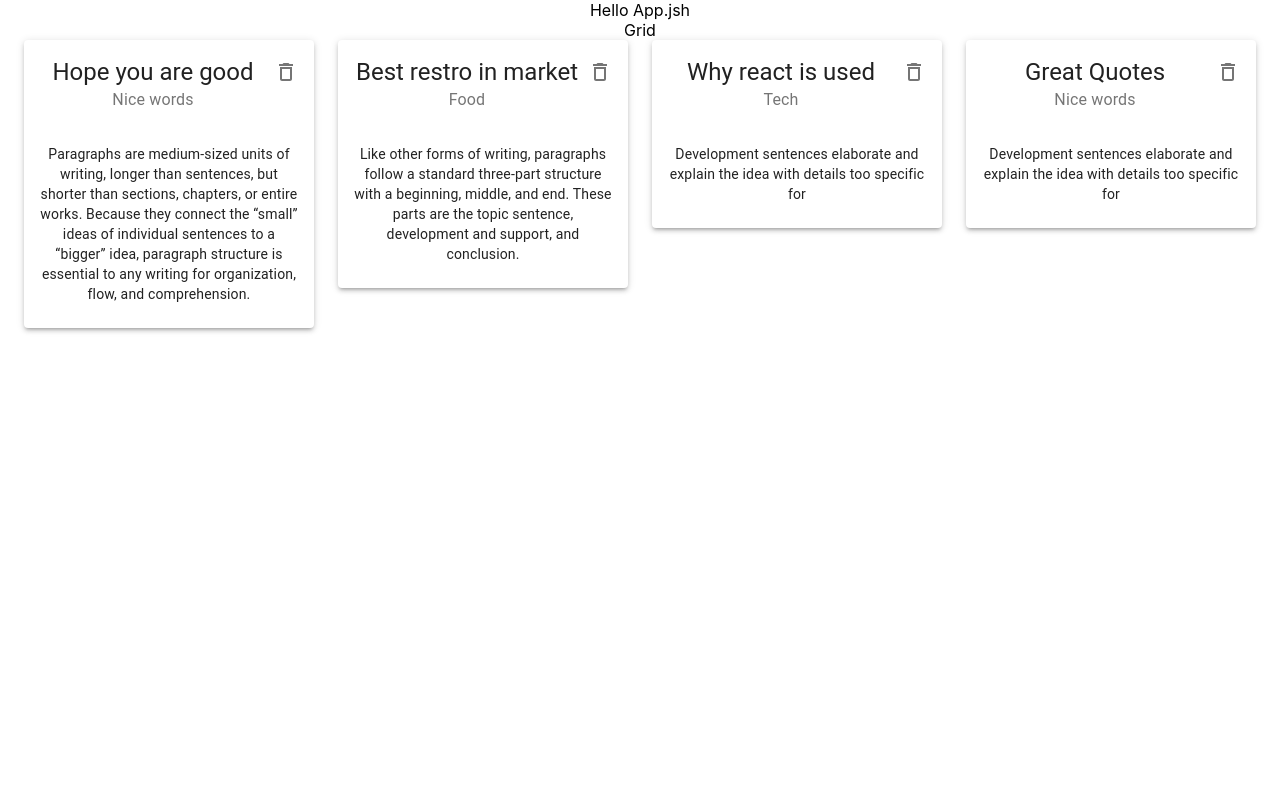
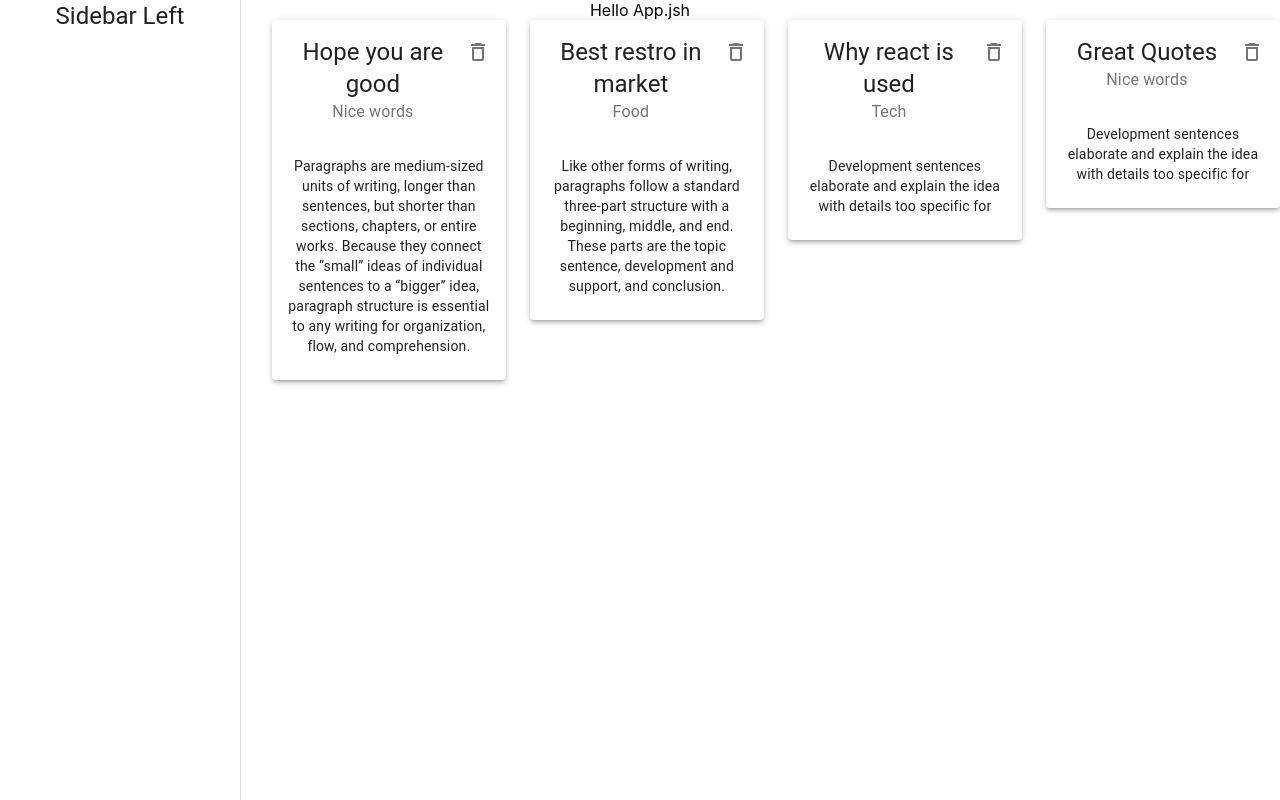
Before and after one commit to Atharva-77/Material-UI-Basics, a React (Create React App) app in the folder material-ui-app/: page / in a window 1280 px wide. Built offline with nearby package versions, Linux system fonts and the light colour scheme.

Commit message:
Sidebar added

```diff
--- a/material-ui-app/src/App.js
+++ b/material-ui-app/src/App.js
@@ -11,6 +11,7 @@ import { ThemeProvider } from '@mui/material';
 import InputFieldText from './InputTextField';
 import InputTextField from './InputTextField';
 import GridComponent from './GridComponent';
+import Sidebar from './Sidebar';
 
 const theme=createTheme({
     palette: {
@@ -42,7 +43,8 @@ function App() {
              {/* <MultTypography/> */}
               {/* <ButtonUI /> */}
               {/* <InputTextField /> */}
-              <GridComponent />
+          <GridComponent />
+          {/* <Sidebar /> */}
         </div>
 
       </ThemeProvider>
--- a/material-ui-app/src/GridComponent.js
+++ b/material-ui-app/src/GridComponent.js
@@ -8,6 +8,7 @@ import './InputTextField.css'
 import { useState } from 'react';
 import { FormControl, FormLabel, Grid } from '@mui/material';
 import CardsComponent from './CardsComponent';
+import Sidebar from './Sidebar';
 
 const useStyle=makeStyles({
     filed:{
@@ -24,6 +25,9 @@ const useStyle=makeStyles({
     btn: {
         backgroundColor:"#fc1212"
 
+    },
+    root: {
+        display: 'flex'
     }
 })
 
@@ -71,7 +75,7 @@ function GridComponent() {
     }
 
     return (
-        <Container>
+        <div className={classes.root}>
             Grid
              <ThemeProvider  theme={theme1}>
 
@@ -124,6 +128,7 @@ function GridComponent() {
                     </FormControl>
                 </form> */}
 
+                <Sidebar />
                 <Grid container spacing={3}>
                     <Grid item xs={12} sm={6} md={3} l>
                         <CardsComponent title="Hope you are good" subHeading="Nice words"  details="Paragraphs are medium-sized units of writing, longer than sentences, but shorter than sections, chapters, or entire works. Because they connect the “small” ideas of individual sentences to a “bigger” idea, paragraph structure is essential to any writing for organization, flow, and comprehension. "/>
@@ -144,7 +149,7 @@ function GridComponent() {
 
 
           </ThemeProvider>
-         </Container>
+         </div>
     );
 }
 
--- /dev/null
+++ b/material-ui-app/src/Sidebar.js
@@ -0,0 +1,53 @@
+import React from 'react';
+import Typography from '@mui/material/Typography'
+import { Container } from '@mui/system';//Margin to left & right
+import { ThemeProvider, createTheme, makeStyles } from '@material-ui/core/styles';
+import { FormControlLabel, Paper, Radio, RadioGroup, TextField } from '@material-ui/core';
+import Button from '@mui/material/Button'
+import { useState } from 'react';
+import { Drawer, FormControl, FormLabel, Grid } from '@mui/material';
+
+
+const drawerWidth = 240
+
+const useStyle=makeStyles({
+    filed:{
+        marginTop:20,
+        marginBottom: 20,
+        display: 'block'
+
+    },
+    // button color not changing ..see how to change
+    drawer: {
+        width:drawerWidth
+
+    },
+    drawerPaper: {
+        width: drawerWidth
+
+    }
+})
+function Sidebar() {
+
+    const classes= useStyle()
+    return (
+        <div>
+           Sidebar
+            <Drawer
+                className={classes.drawer}
+                variant="permanent"
+                anchor="left"
+                classes={{ paper: classes.drawerPaper }} /*Makes paper wider */
+             >
+                <div>
+                    <Typography variant="h5">
+                        Sidebar Left
+                    </Typography>
+                </div>
+
+            </Drawer>
+        </div>
+    );
+}
+
+export default Sidebar;
```
